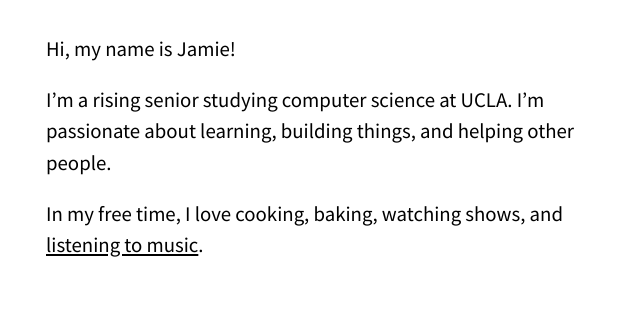
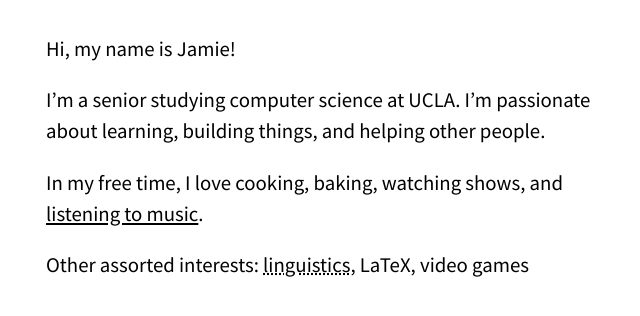
Before and after one commit to jamieliu386/jamieliu.me, a Gatsby site: page / in a window 1280 px wide. Shown: the part 128-444 px from the top of the page, without its empty margins (318-958 px from the left). Built offline with nearby package versions, Linux system fonts and the light colour scheme; Gatsby itself is replaced by a stand-in of ours; a web font is replaced by a local one.

Commit message:
Clean up code and add minor edits

```diff
--- a/src/components/Header/Header.js
+++ b/src/components/Header/Header.js
@@ -38,10 +38,6 @@ export default function Header() {
 					<Link to='/projects/' activeClassName={styles.active} className={styles.link}>
 						<Typography variant='h6'>projects</Typography>
 					</Link>
-					{/* <Typography variant='h6'>/</Typography>
-					<Link to='/teaching/' activeClassName={styles.active} className={styles.link}>
-						<Typography variant='h6'>teaching</Typography>
-					</Link> */}
 					<Typography variant='h6'>/</Typography>
 					<a href='/resume.pdf' target='_blank' rel="noopener noreferrer" className={styles.link}>
 						<Typography variant='h6'>résumé</Typography>
--- a/src/components/Home/Home.js
+++ b/src/components/Home/Home.js
@@ -19,7 +19,7 @@ export default function Home() {
 				Hi, my name is Jamie!
 			</Typography>
 			<Typography variant='body1' component='p'>
-				I&rsquo;m a rising senior studying computer science at UCLA. I&rsquo;m
+				I’m a senior studying computer science at UCLA. I’m
 				passionate about learning, building things, and helping other people.
 			</Typography>
 			<Typography variant='body1' component='p'>
@@ -28,6 +28,11 @@ export default function Home() {
 					href='https://open.spotify.com/user/jamieliu386'
 					target='_blank' rel='noopener noreferrer'>listening to music</a>.
 			</Typography>
+			<Typography>
+				Other assorted interests: <span title="[liŋˈɡwɪstɪks]" style={{
+					textDecoration: 'underline dotted'
+				}}>linguistics</span>, LaTeX, video games
+			</Typography>
 		</Container>
 	);
 }
```
Also changed, not shown: src/data/projects.json (+5 -3 lines), src/pages/teaching.js (deleted, +0 -11 lines).
